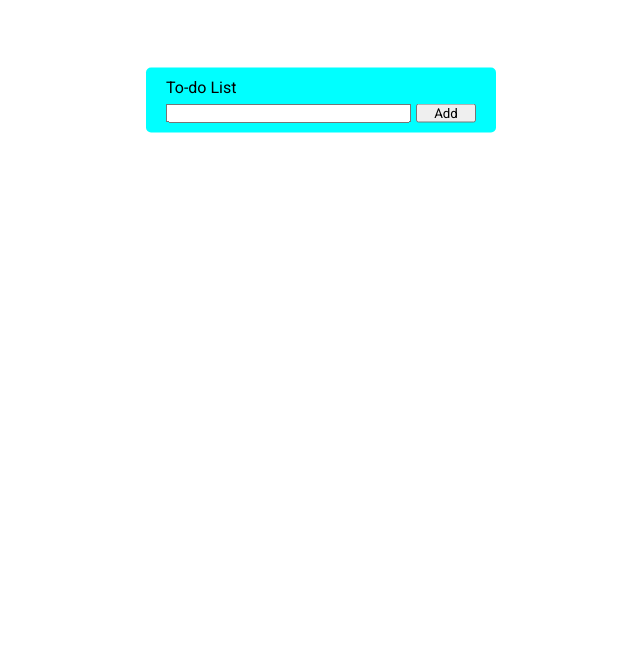
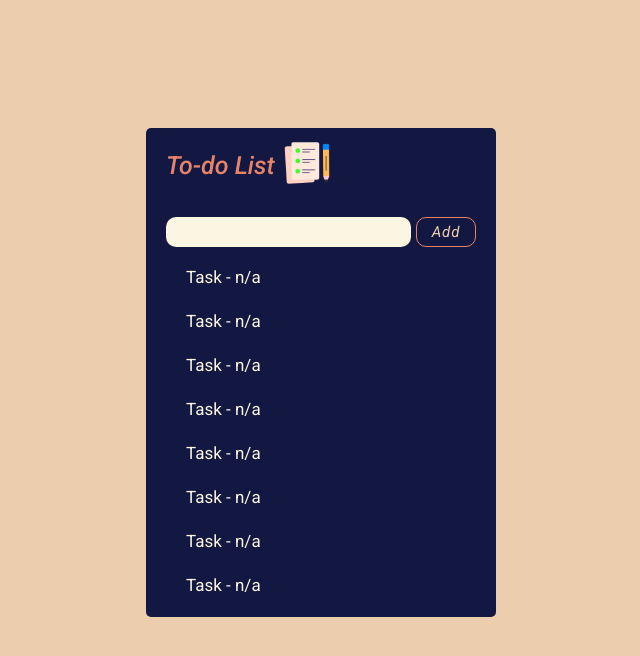
Before and after one commit to tanmayghosh01-hue/To-do-List-, a plain HTML site: page index.html in a window 1280 px wide. Shown: the whole page, without its empty margins (319-959 px from the left). Drawn offline with Linux system fonts and the light colour scheme.

Commit message:
Styled input, button and put colors in whole page

```diff
--- a/index.html
+++ b/index.html
@@ -8,16 +8,47 @@
 </head>
 <body>
 
-    <div class="container">
-        <div>To-do List</div>
+    <div class="main-container">
+
+        <div class="container">
+
+        <div class="heading-one">
+            <div class="heading">
+               To-do List
+            </div>
+
+            <div>
+              <img src="/images/icon.png" class="icon-image">
+            </div>
+
+        </div>
+
         <div class="input-container">
             <input type="text" class="input-field">
             <button>Add</button>
         </div>
 
+        <ul id="list-container">
+            <li>Task - n/a</li>
+            <li>Task - n/a</li>
+            <li>Task - n/a</li>
+            <li>Task - n/a</li>
+            <li>Task - n/a</li>
+            <li>Task - n/a</li>
+            <li>Task - n/a</li>
+            <li>Task - n/a</li>
+
+
+
+        </ul>
+
+
 
 
     </div>
+    </div>
+
+
 
 
 
--- a/style.css
+++ b/style.css
@@ -7,17 +7,30 @@
     font-family: "Roboto", sans-serif;
 }
 
+body {
+    background-color: #ECCEAE;
+}
+
+.main-container {
+    display: flex;
+    height: 100%;
+    width: 100%;
+    justify-content: center;
+    margin-top: 10%;
+}
+
 .container {
     position: absolute;
-    top: 100px;
+    /* margin-top: 300px; */
     max-width: 350px;
     width: 100%;
-    left: 50%;
-    transform: translate(-50%, -50%);
-    background-color: aqua;
+    /* left: 50%; */
+    /* transform: translate(-50%, -50%); */
+    background-color: #131842;
     color: black;
     padding: 10px 20px;
     border-radius: 5px;
+    color: #FBF6E2;
 }
 
 .input-container {
@@ -26,3 +39,59 @@
     column-gap: 5px;
     margin-top: 7px;
 }
+
+#list-container {
+    margin-top: 8px;
+}
+
+ul li {
+    list-style: none;
+    font-size: 17px;
+    padding: 12px 8px 12px 20px;
+    /* user-select: none; */
+    cursor: pointer;
+}
+
+.input-container {
+    margin-top: 25px;
+}
+
+.heading-one {
+    display: flex;
+    column-gap: 8px;
+    align-items: center;
+}
+
+.icon-image {
+    width: 50px;
+}
+
+.heading {
+    font-size: 25px;
+    font-style: italic;
+    font-weight: 500;
+    color: #E68369;
+}
+
+.input-container input {
+    border: 1px none red;
+    outline: none;
+    background-color: #FBF6E2;
+    height: 30px;
+    border-radius: 10px;
+    padding-left: 10px;
+    color: #131842;
+    font-size: 15px;
+    font-weight: 400;
+}
+
+.input-container button {
+    background-color: #131842;
+    color: #ECCEAE;
+    border: 1px solid #E68369;
+    border-radius: 10px;
+    font-style: italic;
+    font-weight: 400;
+    font-size: 15px;
+    letter-spacing: 0.9px;
+}
```
Also changed, not shown: images/checked.png (added), images/icon.png (added), images/unchecked.png (added), 1 other file.
